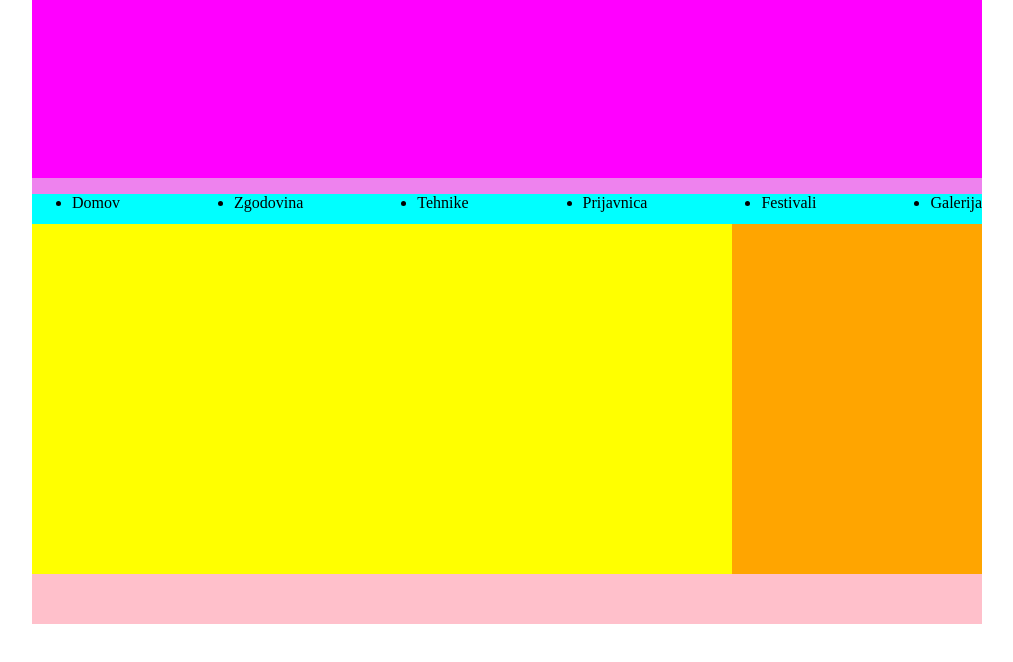
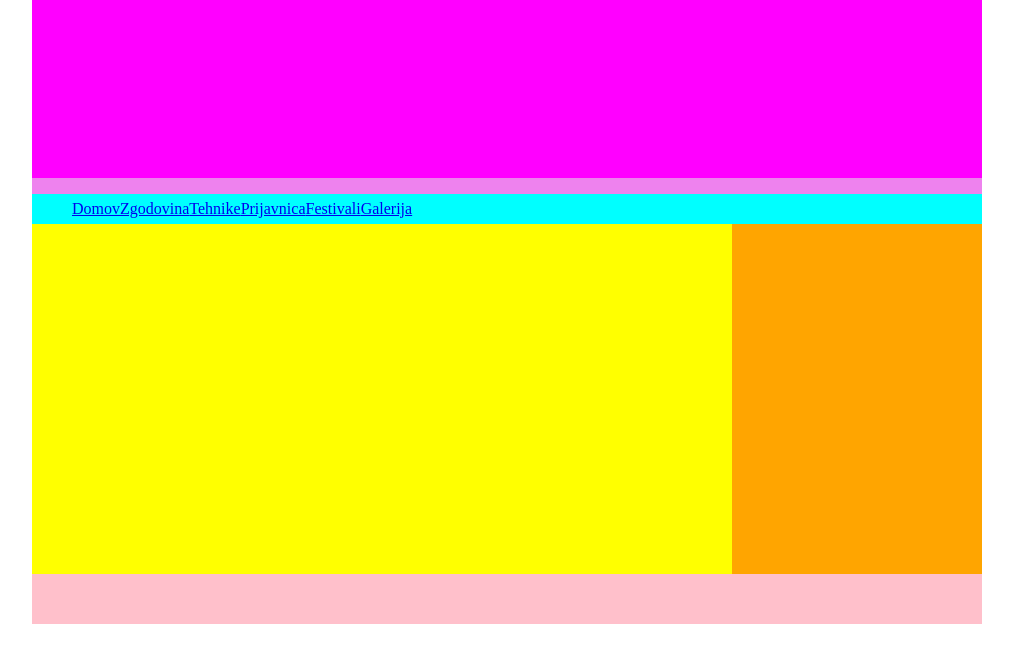
Before and after one commit to HrovatAlen/www.animare.si, a plain HTML site: page index.html in a window 1280 px wide. Shown: the part 122-784 px from the top of the page, without its empty margins (133-1146 px from the left). Drawn offline with Linux system fonts and the light colour scheme.

Commit message:
Dodaj Povezave na Navigacijo

```diff
--- a/index.html
+++ b/index.html
@@ -25,12 +25,12 @@
             <header id="Glava"></header>
             <nav id="Navigacija">
                 <ul>
-                    <li>Domov</li>
-                    <li>Zgodovina</li>
-                    <li>Tehnike</li>
-                    <li>Prijavnica</li>
-                    <li>Festivali</li>
-                    <li>Galerija</li>
+                    <li><a href="./" target="_self" title="Domov">Domov</a></li>
+                    <li><a href="./Zgodovina.html" target="_self" title="Zgodovina">Zgodovina</a></li>
+                    <li><a href="./Tehnike.html" target="_self" title="Tehnike">Tehnike</a></li>
+                    <li><a href="./Prijavnica.html" target="_self" title="Prijavnica">Prijavnica</a></li>
+                    <li><a href="./Festivali.html" target="_self" title="Festivali">Festivali</a></li>
+                    <li><a href="./Galerija.html" target="_self" title="Galerija">Galerija</a></li>
                 </ul>
             </nav>
             <section id="Vsebina">
--- a/slogi.css
+++ b/slogi.css
@@ -45,9 +45,14 @@ html,body {
 	display: flex;
 	flex-direction: row;
 	flex-wrap: nowrap;
-	justify-content: space-between;
-	align-items: flex-start;
-	}
+	justify-content: flex-start;
+	align-items: center;
+	list-style-type: none;
+	height: 30px;
+}
+#Navigacija li {
+
+}
 #Vsebina {
 	background-color: green;
 	min-height: 350px;
```
